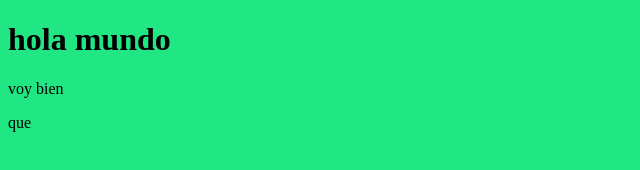
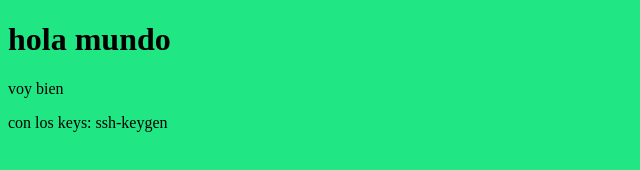
Before and after one commit to duvan321/nuevo.io, a plain HTML site: page index.html in a window 1280 px wide. Shown: the whole page, without its empty margins (0-640 px from the left). Drawn offline with Linux system fonts and the light colour scheme.

Commit message:
ssh-keygen

```diff
--- a/index.html
+++ b/index.html
@@ -10,6 +10,6 @@
   <body>
     <h1>hola mundo</h1>
     <p>voy bien</p>
-    <p>que</p>
+    <p>con los keys: ssh-keygen</p>
   </body>
 </html>
```
